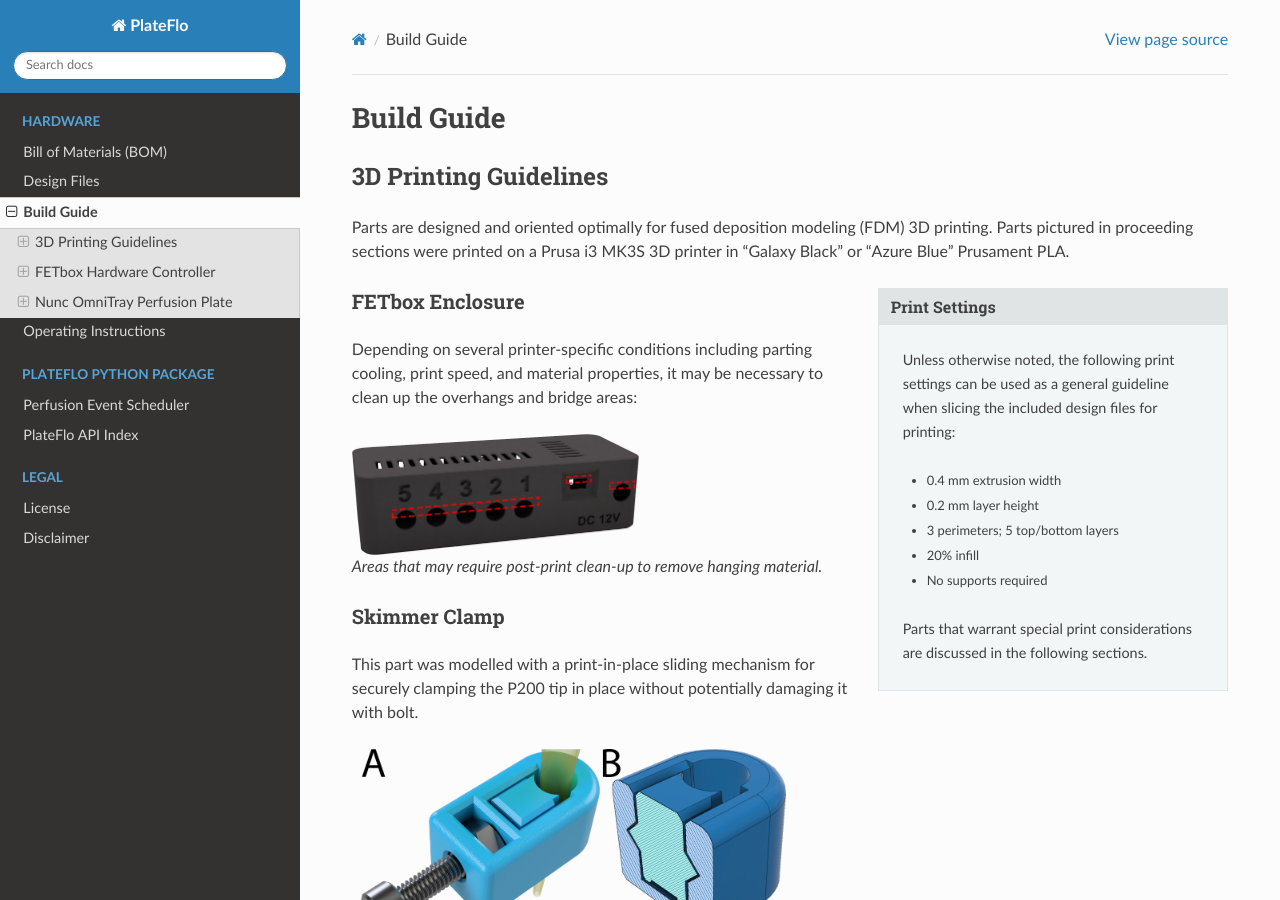
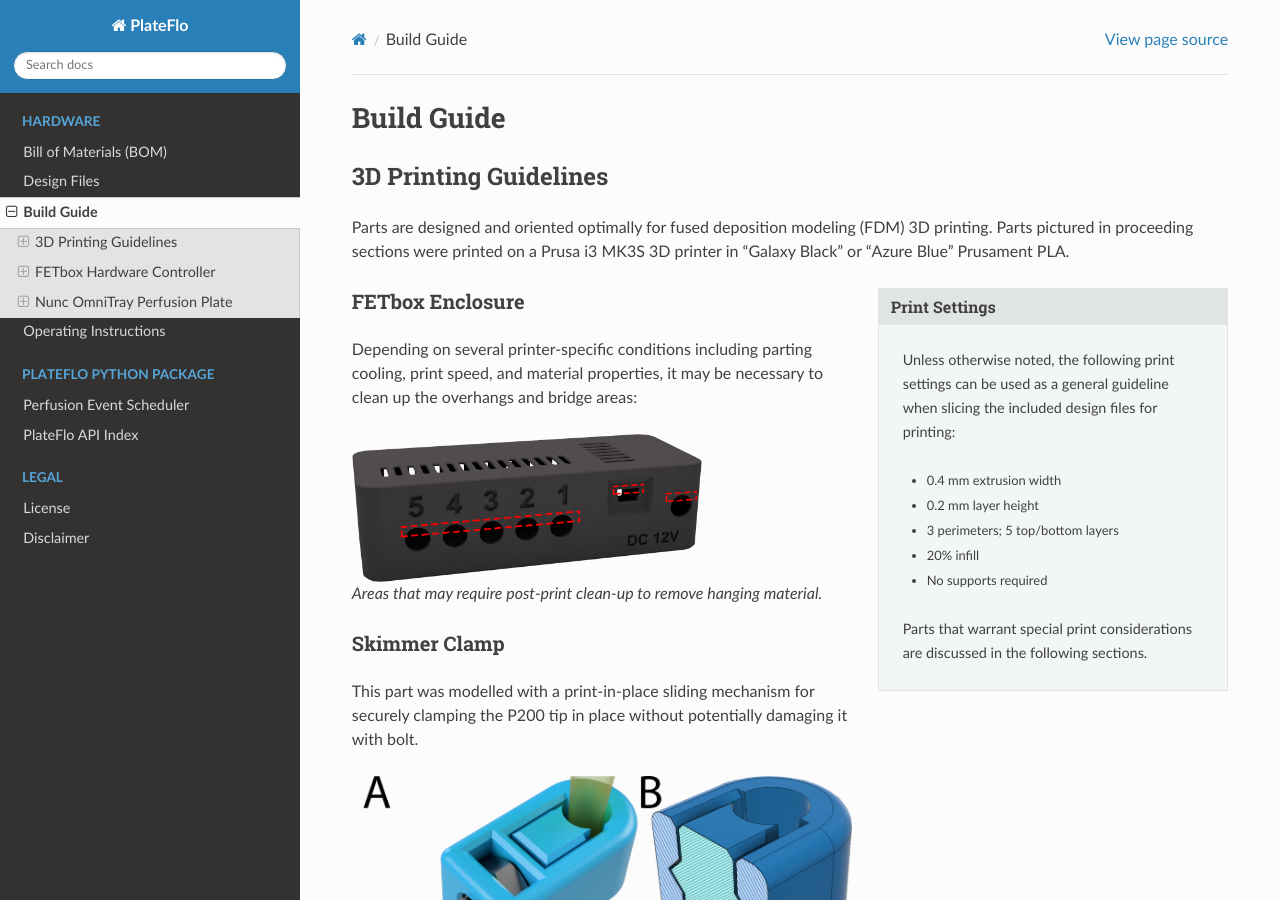
Before and after one commit to robertpazdzior/PlateFlo-docs, a Sphinx documentation site: the page built from source/hardware/build_guide.rst, in a window 1280 px wide and 900 px high. Built offline with Sphinx 7.4.7 and the Read the Docs theme 2.0.0, drawn with Linux system fonts in a browser that asks for light colours; pages that are not in the unit, such as notebooks, are missing from menus.

Commit message:
better img scaling

```diff
--- a/source/hardware/build_guide.rst
+++ b/source/hardware/build_guide.rst
@@ -30,7 +30,7 @@ print speed, and material properties, it may be necessary to clean up the
 overhangs and bridge areas:
 
 .. figure:: img/trim_print_enclosure.png
-        :scale: 25%
+        :width: 350
 
         Areas that may require post-print clean-up to remove hanging material.
 
@@ -41,7 +41,7 @@ This part was modelled with a print-in-place sliding mechanism for securely
 clamping the P200 tip in place without potentially damaging it with bolt.
 
 .. figure:: img/skimmer_section_PIP.PNG
-        :scale: 20%
+        :width: 500
 
         A) Skimmer clamp, assembled. B) Print-in-place clamping mechanism. Note
         how the slide does not contact the surrounding clamp body at any point
@@ -78,7 +78,7 @@ FETbox Hardware Controller
 ^^^^^^^^^^^^^^^^^^^^^^^^^^
 
 .. figure:: img/fetbox_render_exploded.png
-        :scale: 50%
+        :width: 400
 
         Exploded FETbox hardware controller.
 
@@ -86,12 +86,12 @@ PCB Ordering
 ============
 
 .. figure:: img/FETbox_rev0_PCB_top.png
-        :scale: 20%
+        :width: 600
 
         FETbox PCB render (top).
 
 .. figure:: img/FETbox_rev0_PCB_bottom.png
-        :scale: 20%
+        :width: 600
 
         FETbox PCB render (bottom).
 
@@ -150,12 +150,12 @@ Instructions
         (white stripe) matches that on the PCB silkscreen.
 
         .. figure:: img/soldering_1.jpg
-                :scale: 25%
+                :width: 500
 
 2.	Solder the 10kΩ pull-down resistors (R2, R4, R6, R8, R10) to the board.
 
         .. figure:: img/soldering_2.jpg
-                :scale: 25%
+                :width: 500
 
 3.	`Optional`: Current-limiting gate resistors can be added in the
         odd-numbered resistor positions (R1, R3, R5, etc.). Though they are not
@@ -167,7 +167,7 @@ Instructions
                 positions must be bridged with solder as below.
 
                 .. figure:: img/board_solder_bridge.png
-                        :scale: 50%
+                        :width: 150
 
 4.	Solder the 3.5mm output jacks to the PCB. Note that due to the mass of
         copper around these solder pads conducting heat away, it may be
@@ -175,13 +175,13 @@ Instructions
         increase the soldering iron temperature to make a proper joint here.
 
         .. figure:: img/soldering_3.jpg
-                :scale: 25%
+                :width: 500
 
 5.	Solder the MOSFETs (Q1-Q5) to the PCB. As in the previous step, some of
         the MOSFETs pads will require more heat to make a proper joint here.
 
         .. figure:: img/soldering_4.jpg
-                :scale: 25%
+                :width: 500
 
 6.	Trim two 30-pin strips from the female headers using side cutters.
 
@@ -190,14 +190,14 @@ Instructions
         alignment and is easier to solder.
 
         .. figure:: img/soldering_5.jpg
-                :scale: 25%
+                :width: 200
 
 
 8.	Solder the decoupling capacitor (C1) to the power input of board.
 
 
         .. figure:: img/soldering_6.jpg
-                :scale: 25%
+                :width: 350
 
         .. warning::
 
@@ -224,7 +224,7 @@ Instructions
 12.	Bend the wires into a gentle loop away from the top edge of the board.
 
         .. figure:: img/pcb_dc_jack_wiring.jpg
-                :scale: 15%
+                :width: 450
 
                 DC jack wired and soldered.
 
@@ -232,7 +232,7 @@ Instructions
         if you have not done so already.
 
         .. figure:: img/pcb_trimmed_underside.jpg
-                :scale: 10%
+                :width: 450
 
                 Soldered and trimmed leads.
 
@@ -261,14 +261,14 @@ Final Assembly
         oriented as printed on the PCB silkscreen.
 
         .. figure:: img/pcb_assembled.jpg
-                :scale: 15%
+                :width: 550
 
 5.	Insert the board at an angle into the mounting holes of the enclosure.
         The board will sit flat with the base of the enclosure once these are
         through.
 
         .. figure:: img/assembly_board_in.jpg
-                :scale: 15%
+                :width: 550
 
 6.	Secure the PCB to the enclosure bottom using four M3×8 bolts.
 
@@ -276,7 +276,7 @@ Final Assembly
         output jacks. Do not overtighten the nuts on the output jacks.
 
         .. figure:: img/fetbox_assembled.jpg
-                :scale: 15%
+                :width: 550
 
 8.	Snap the enclosure lid in place with the convective cooling slots over
         the MOSFET array and Arduino.
@@ -331,7 +331,7 @@ Skimmer Nozzle Clamp
 ====================
 
 .. figure:: img/skimmer_clamp_parts.jpg
-        :scale: 25%
+        :width: 400
 
         Parts, from left to right: printed ``skimmer_clamp_M2.5.stl``,
         M2.5 hex nut, M2.5×8mm bolt.
@@ -339,7 +339,7 @@ Skimmer Nozzle Clamp
 1.	Insert the M2.5 hex nut and thread in the M2.5 bolt until finger tight.
 
         .. figure:: img/skimmer_clamp_fingertight.jpg
-                :scale: 25%
+                :width: 300
 
 .. _nozzle-clamp-pip:
 
@@ -348,7 +348,7 @@ Skimmer Nozzle Clamp
         of motion (below, right).
 
         .. figure:: img/skimmer_clamp_slide.jpg
-                :scale: 25%
+                :width: 400
 
                 **Left:** Twist sharply to break the weak connection on the
                 slide underside.
@@ -361,7 +361,7 @@ Skimmer Nozzle Clamp
         starting position.
 
         .. figure:: img/skimmer_clamp_slidereturn.jpg
-                :scale: 15%
+                :width: 550
 
                 **Left**: use the screwdriver as a lever to push the slide back,
                 there may be resistance the first time the slide moves.
@@ -375,13 +375,13 @@ Perfusion Plate Lid
         four nozzle hole locations to the Nunc OmniTray lid.
 
         .. figure:: img/lid_tools.jpg
-                :scale: 15%
+                :width: 600
 
         .. figure:: img/lid_marking_jig.jpg
-                :scale: 15%
+                :width: 600
 
         .. figure:: img/lid_marking_marked.jpg
-                :scale: 15%
+                :width: 600
 
 #.	Using a 2.2mm\ [*]_ PCB milling bit/tool, drill all four marked holes.
 
@@ -391,12 +391,12 @@ Perfusion Plate Lid
                 hole dimensional accuracy and consistency.
 
         .. figure:: img/lid_drilling.jpg
-                :scale: 15%
+                :width: 600
 
 #.	Clean all plastic debris from the lid and wipe with 70% EtOH.
 
         .. figure:: img/lid_drilled.jpg
-                :scale: 15%
+                :width: 600
 
 #.	Apply a small amount of cyanoacrylate glue to the bottom of a skimmer
         nozzle clamp.
@@ -405,7 +405,7 @@ Perfusion Plate Lid
         press firmly, then allow to cure.
 
         .. figure:: img/skimmer_clamp_hole_alignment.jpg
-                :scale: 25%
+                :width: 350
 
                 Align the drilled hole with the edge of the clamp hole farthest
                 from the slide and bolt. This will prevent pinching if the hole
@@ -435,7 +435,7 @@ Perfusion Plate Lid
 
 
         .. figure:: img/ortho_skimmer_height_setting.jpg
-                :scale: 15%
+                :width: 400
 
                 **A**: Skimmer nozzle P200.
                 **B**: Skimmer height block.
@@ -476,7 +476,7 @@ Perfusion Plate Lid
         .. _outlet-tubing:
 
         .. figure:: img/outlet_tubing.jpg
-                :scale: 50%
+                :width: 600
 
                 Outlet tubing assembled.
 
```
Also changed, not shown: source/hardware/boms/fetbox_bom.csv (+4 -4 lines), source/hardware/boms/plateflo_bom.csv (+4 -4 lines), source/hardware/operation.rst (+4 -5 lines), source/index.rst (+4 -3 lines), source/hardware/img/example_basic.jpg.
